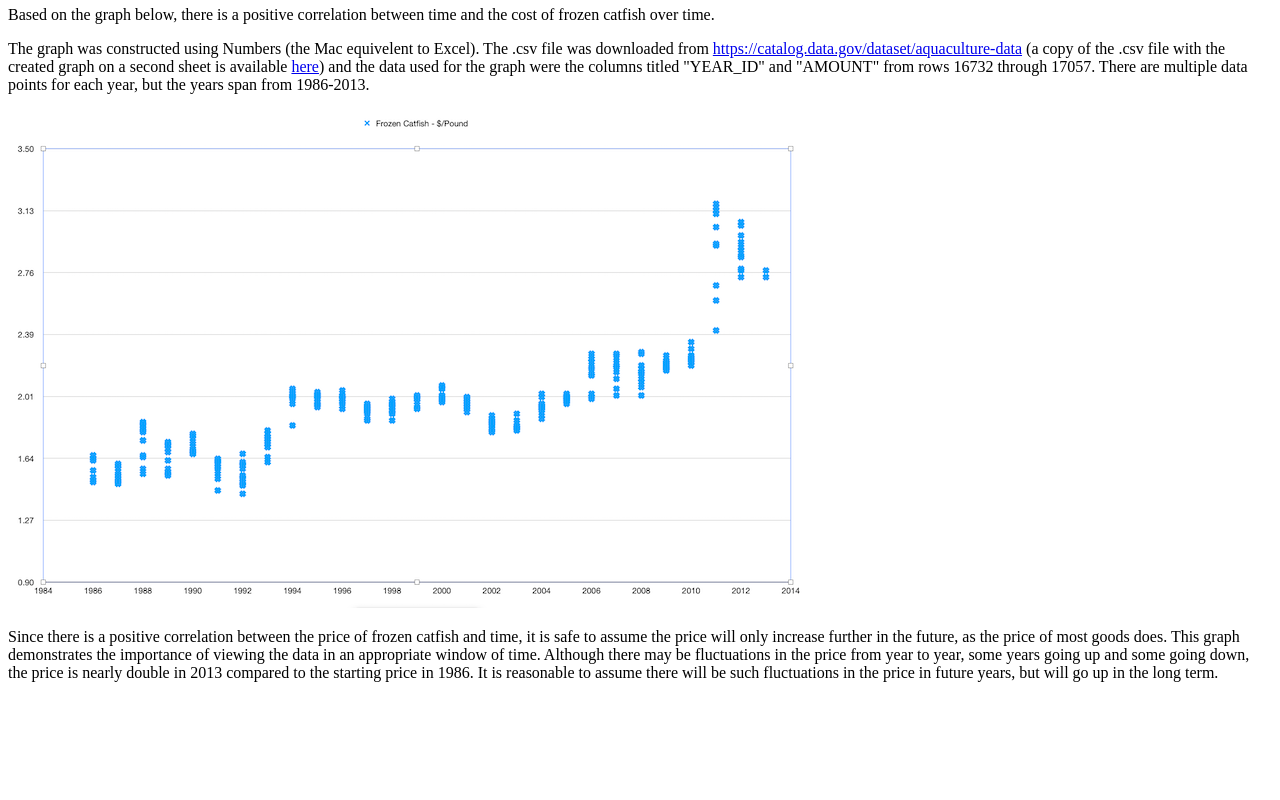
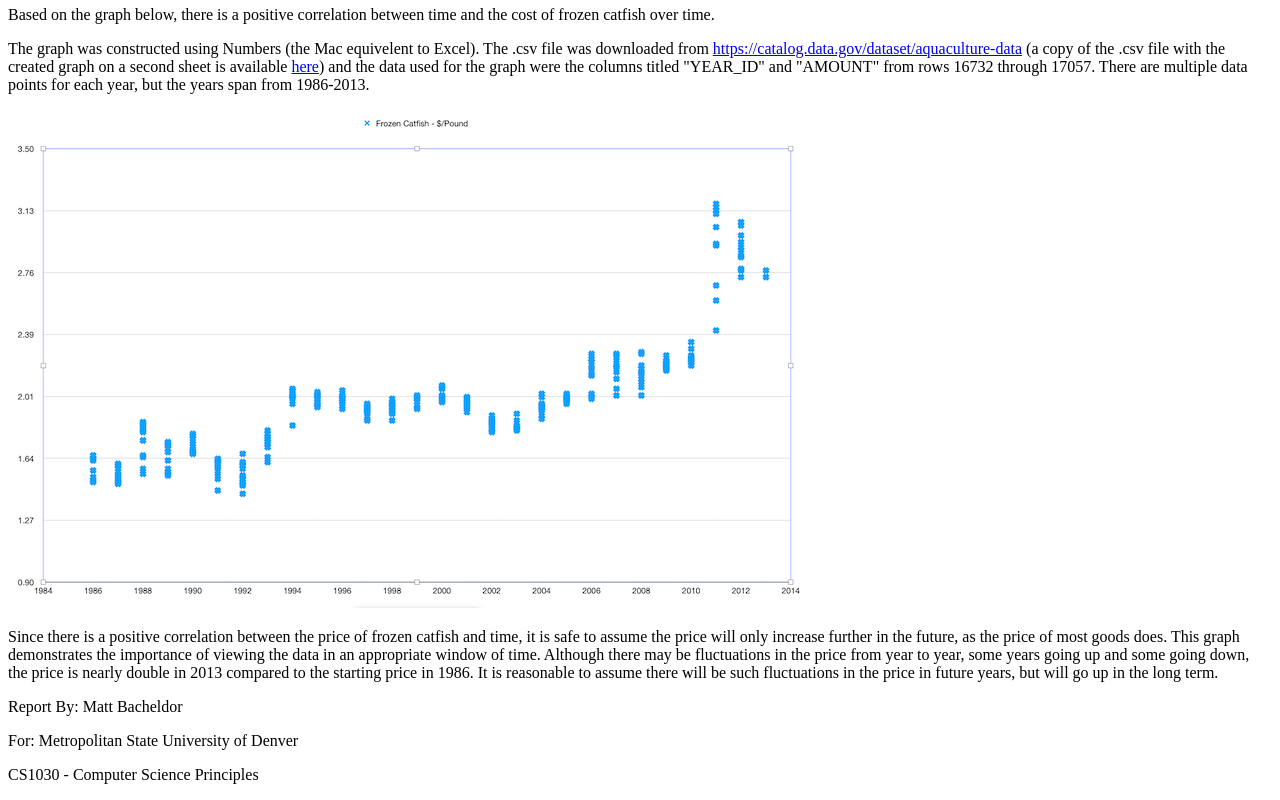
Before and after one commit to BatchOfAllTrades/BigDataProject, a plain HTML site: page index.html in a window 1280 px wide. Shown: the part 614-1414 px from the top of the page. Before the commit the page ends 1312 px from the top, so only its background shows below. Drawn offline with Linux system fonts and the light colour scheme.

Commit message:
Update index.html

```diff
--- a/index.html
+++ b/index.html
@@ -51,5 +51,10 @@
   1986.  It is reasonable to assume there will be such fluctuations in the price in future years, but will go up in the long term. </p>
 
 
+  <p>Report By: Matt Bacheldor</p>
+  <p>For: Metropolitan State University of Denver</p>
+  <p>     CS1030 - Computer Science Principles</p>
+
+
 </body>
 </html>
```
